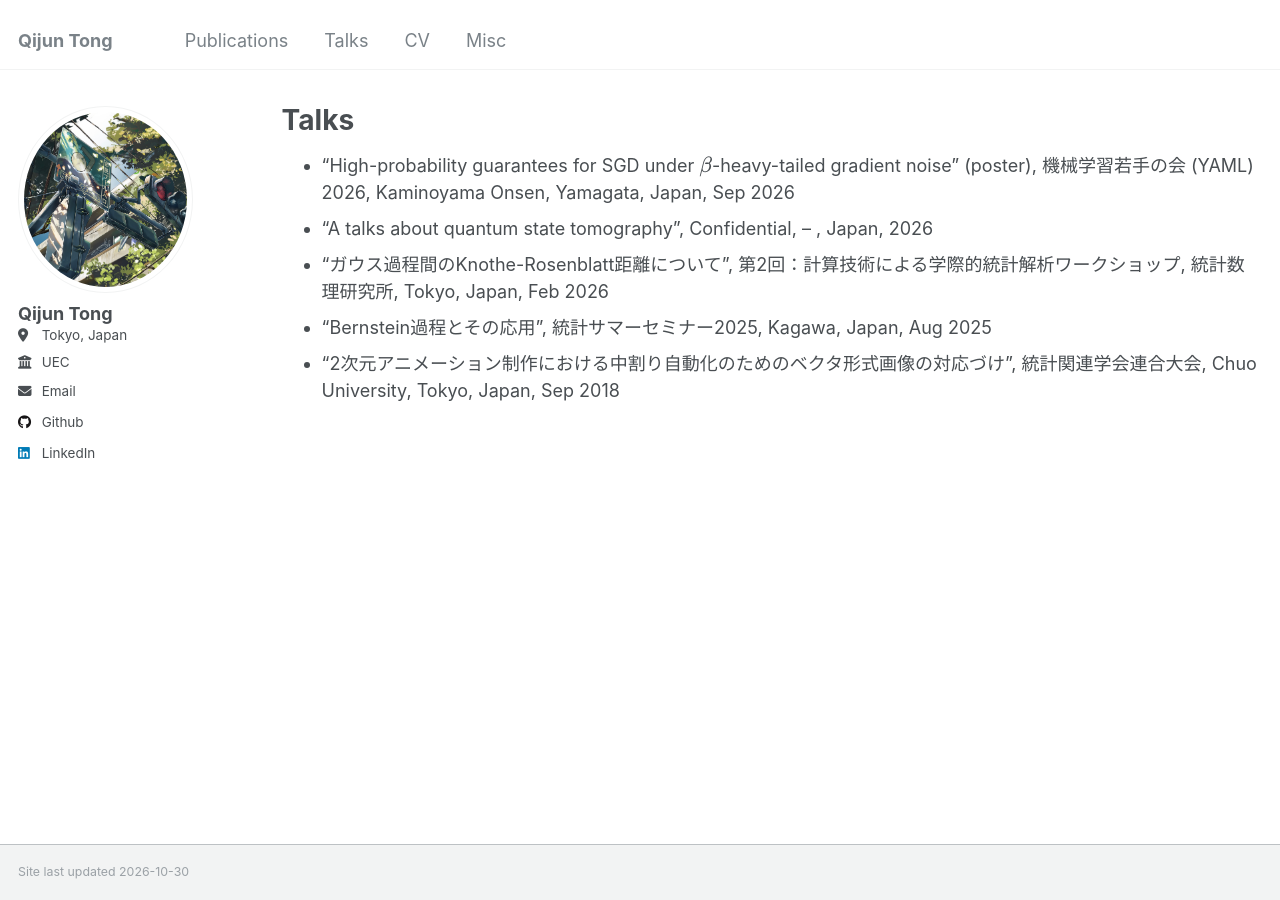
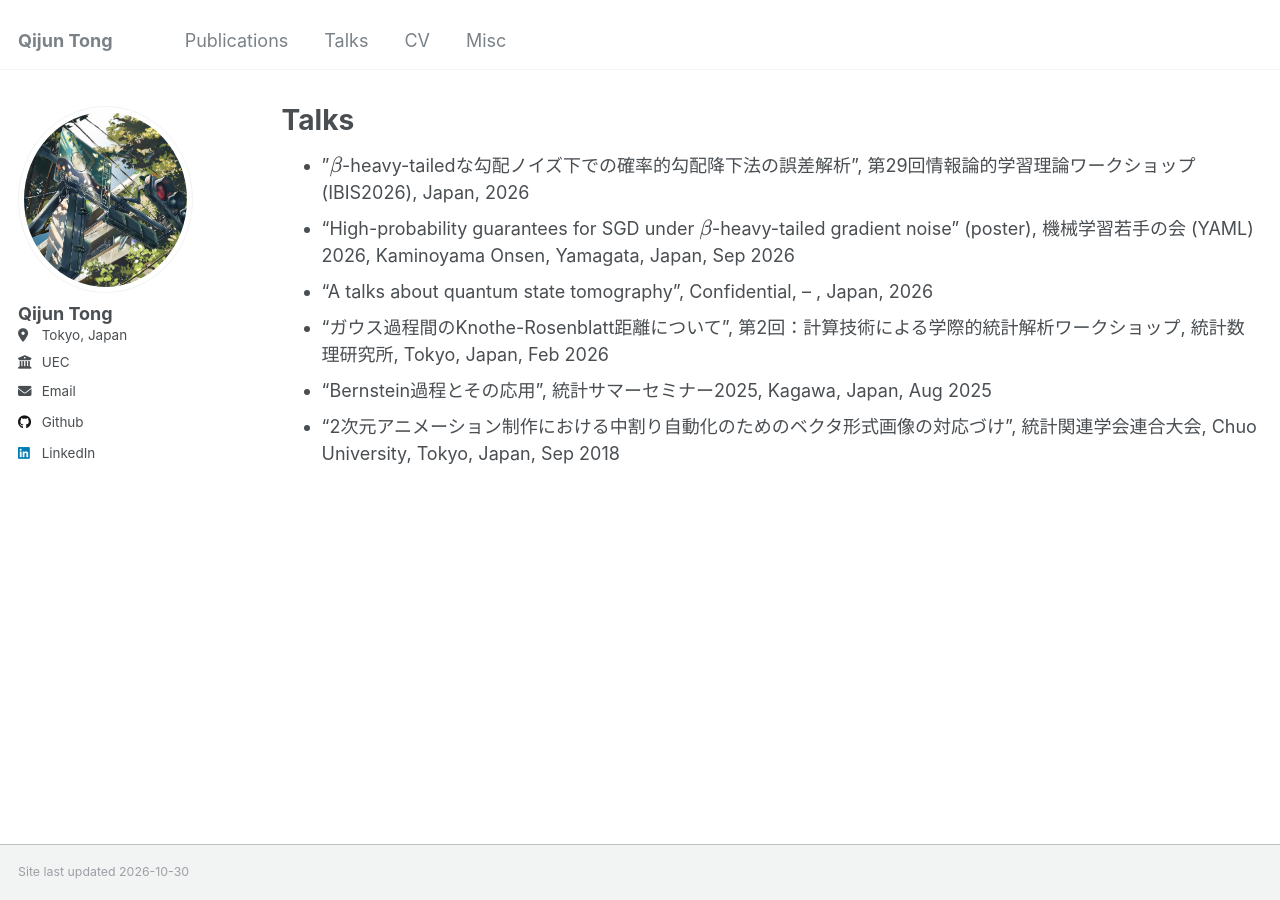
Before and after one commit to QijunTong0/QijunTong, a Jekyll site: the page built from _pages/talks.md, in a window 1280 px wide. Built offline with Jekyll 4.4.1, drawn with Linux system fonts in a browser that asks for light colours.

Commit message:
IBIS2026での口頭発表を発表一覧と履歴書に追加
Co-Authored-By: Claude Opus 5.5 <noreply@anthropic.com>
Claude-Session: https://claude.ai/code/session_01QBXjX5bHcvVeFGvaAgc4yV

```diff
--- a/_pages/talks.md
+++ b/_pages/talks.md
@@ -5,6 +5,7 @@ permalink: /talks/
 author_profile: true
 ---
 
+- "$\beta$-heavy-tailedな勾配ノイズ下での確率的勾配降下法の誤差解析", 第29回情報論的学習理論ワークショップ (IBIS2026), Japan, 2026
 - "High-probability guarantees for SGD under $\beta$-heavy-tailed gradient noise" (poster), 機械学習若手の会 (YAML) 2026, Kaminoyama Onsen, Yamagata, Japan, Sep 2026
 - "A talks about quantum state tomography", Confidential, -- , Japan, 2026
 - "ガウス過程間のKnothe-Rosenblatt距離について", 第2回：計算技術による学際的統計解析ワークショップ, 統計数理研究所, Tokyo, Japan, Feb 2026
```
Also changed, not shown: 2 other files.
